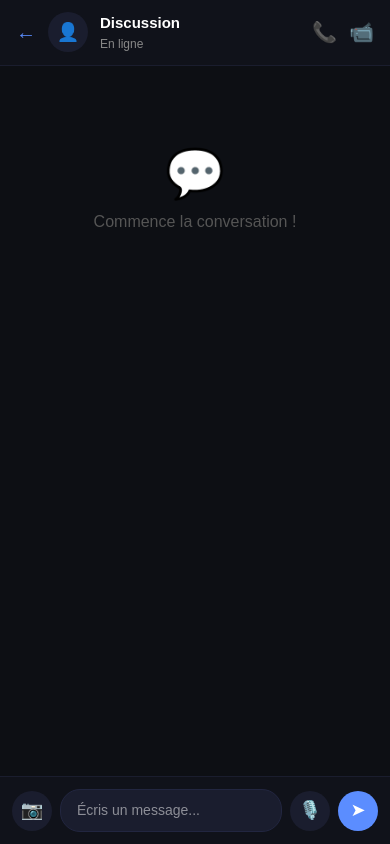
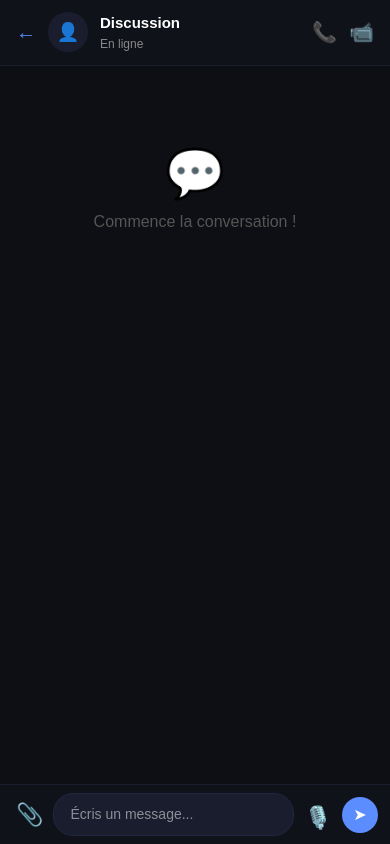
Before and after one commit to mathieulerichard208-dev/Texus, a Next.js app: page /chat in a window 390 px wide. Built offline with nearby package versions, Linux system fonts and the light colour scheme.

Commit message:
fix mic visibility on mobile

```diff
--- a/app/chat/page.tsx
+++ b/app/chat/page.tsx
@@ -116,25 +116,25 @@ export default function ChatPage() {
         </div>
       )}
 
-      <div style={{display:'flex',padding:'12px',gap:'8px',background:'#10121a',borderTop:'1px solid #1a1d2e',flexShrink:0,alignItems:'center'}}>
-        <button onClick={() => fileInputRef.current?.click()} style={{background:'#1a1d2e',border:'none',borderRadius:'50%',width:'40px',height:'40px',cursor:'pointer',fontSize:'18px',flexShrink:0}}>📷</button>
+      <div style={{display:'flex',padding:'8px 12px',gap:'6px',background:'#10121a',borderTop:'1px solid #1a1d2e',flexShrink:0,alignItems:'center'}}>
+        <button onClick={() => fileInputRef.current?.click()} style={{background:'none',border:'none',color:'#888',fontSize:'22px',cursor:'pointer',flexShrink:0,padding:'4px'}}>📎</button>
         <input ref={fileInputRef} type="file" accept="image/*" onChange={handleFileChange} style={{display:'none'}} />
         <input
           value={text}
           onChange={e => setText(e.target.value)}
           onKeyDown={e => e.key === 'Enter' && sendMessage()}
           placeholder="Écris un message..."
-          style={{flex:1,background:'#1a1d2e',border:'1px solid #222640',borderRadius:'20px',padding:'10px 16px',color:'#fff',fontSize:'14px'}}
+          style={{flex:1,background:'#1a1d2e',border:'1px solid #222640',borderRadius:'20px',padding:'10px 16px',color:'#fff',fontSize:'14px',minWidth:0}}
         />
         <button
           onMouseDown={startRecording}
           onMouseUp={stopRecording}
           onTouchStart={startRecording}
           onTouchEnd={stopRecording}
-          style={{background: recording ? '#ff4444' : '#1a1d2e',color:'#fff',border:'none',borderRadius:'50%',width:'40px',height:'40px',cursor:'pointer',fontSize:'18px',flexShrink:0}}>
+          style={{background: recording ? '#ff4444' : 'none',border:'none',color: recording ? '#fff' : '#888',fontSize:'22px',cursor:'pointer',flexShrink:0,padding:'4px',borderRadius:'50%',width:'36px',height:'36px'}}>
           🎙️
         </button>
-        <button onClick={() => sendMessage()} style={{background:'#5b8dff',color:'#fff',border:'none',borderRadius:'50%',width:'40px',height:'40px',cursor:'pointer',fontSize:'18px',flexShrink:0}}>➤</button>
+        <button onClick={() => sendMessage()} style={{background:'#5b8dff',color:'#fff',border:'none',borderRadius:'50%',width:'36px',height:'36px',cursor:'pointer',fontSize:'16px',flexShrink:0}}>➤</button>
       </div>
     </main>
   )
```
